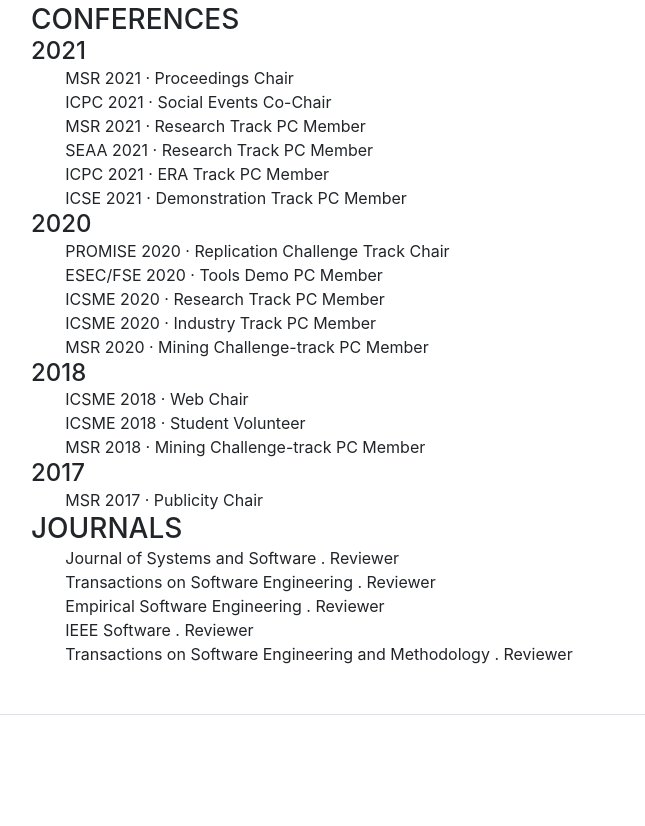
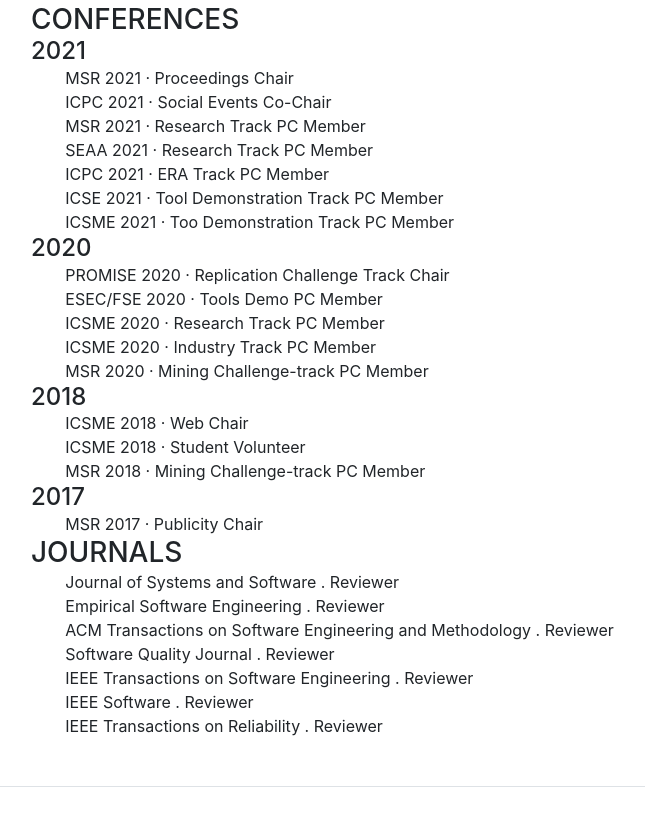
Before and after one commit to Gemarodri/PersonalWeb, a website with bundled scripts: page index.html in a window 1280 px wide. Shown: the part 4617-5443 px from the top of the page, without its empty margins (289-934 px from the left). Built offline with nearby package versions, Linux system fonts and the light colour scheme; some icons are missing; a web font is replaced by a local one.

Commit message:
Update index.html

```diff
--- a/index.html
+++ b/index.html
@@ -334,7 +334,8 @@
               <li> MSR 2021 · Research Track PC Member </li>
               <li> SEAA 2021 · Research Track PC Member </li>
               <li> ICPC 2021 · ERA Track PC Member </li>
-              <li> ICSE 2021 · Demonstration Track PC Member </li>
+              <li> ICSE 2021 · Tool Demonstration Track PC Member </li>
+              <li> ICSME 2021 · Too Demonstration Track PC Member </li>
             </ul>
           <h4 class="mb-0">2020</h4>
             <ul class="fa-ul mb-0">
@@ -384,10 +385,12 @@
           <h3 class="mb-0">Journals</h3>
           <ul class="fa-ul mb-0">
               <li> Journal of Systems and Software . Reviewer </li>
-              <li> Transactions on Software Engineering . Reviewer </li>
               <li> Empirical Software Engineering . Reviewer </li>
+              <li> ACM Transactions on Software Engineering and Methodology . Reviewer </li>
+              <li> Software Quality Journal . Reviewer </li>
+              <li> IEEE Transactions on Software Engineering . Reviewer </li>
               <li> IEEE Software . Reviewer </li>
-              <li> Transactions on Software Engineering and Methodology . Reviewer </li>
+              <li> IEEE Transactions on Reliability . Reviewer </li>
           </ul>
 
         </div>
```
